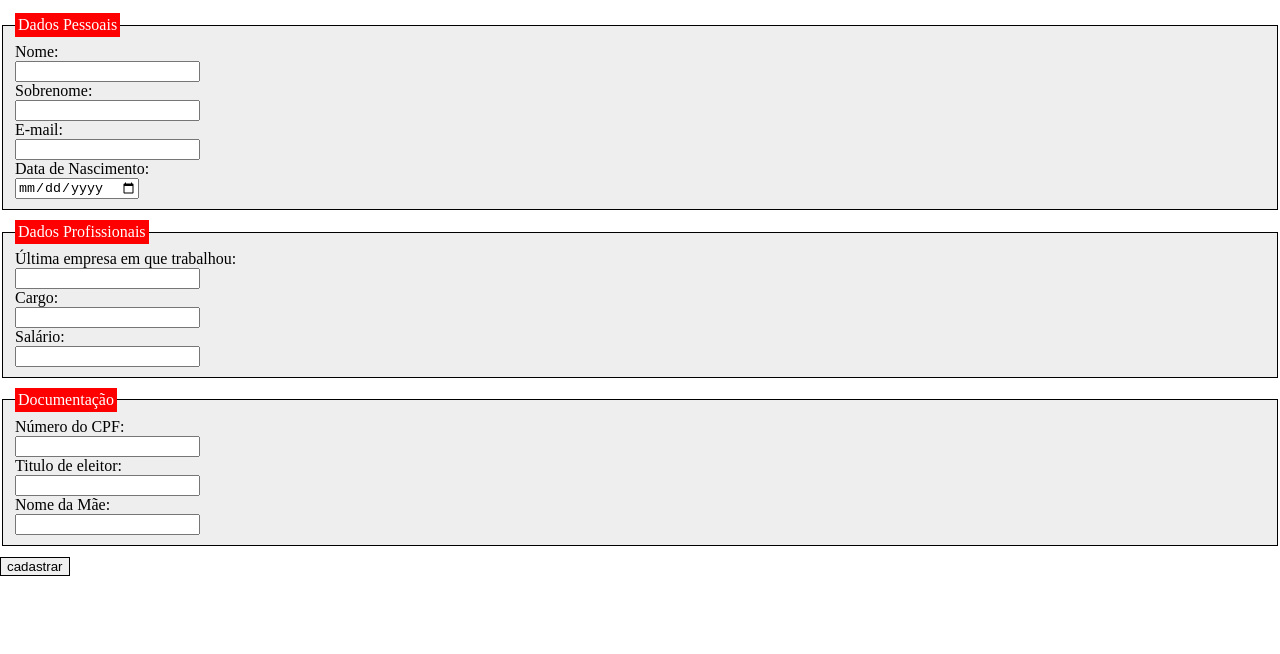
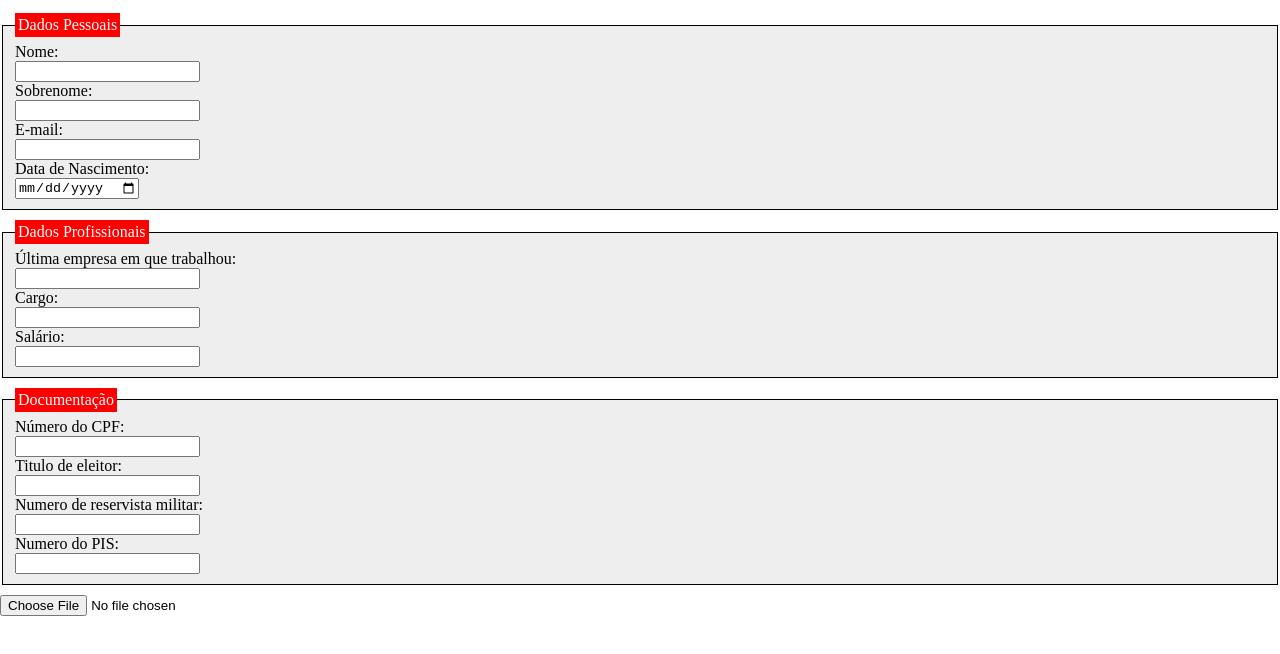
Before and after one commit to Rivalucena/projetocode1, a plain HTML site: page index.html in a window 1280 px wide. Shown: the part 106-760 px from the top of the page. Drawn offline with Linux system fonts and the light colour scheme.

Commit message:
alteração do botão

```diff
--- a/index.html
+++ b/index.html
@@ -67,12 +67,19 @@
                 <input type="number" name="CPF" required minlength="15"/>
             </label><br/>
             <label>
-                Nome da Mãe:<br/>
-                <input type="name" name="nomedamae" required minlength="2"/>
+                Numero de reservista militar:<br/>
+                <input type="number" name="reservista" required />
             </label><br/>
+            <label>
+                    Numero do PIS:<br/>
+                    <input type="number" name="pis" required />
+            </label><br/>
+
         </fieldset>
 
-        <button name="botao">cadastrar</button>
+        <div class="file" >
+            <input type="file" name="photo" accept="application/pdf" />
+        </div>
     </form>
 
 </body>
```
